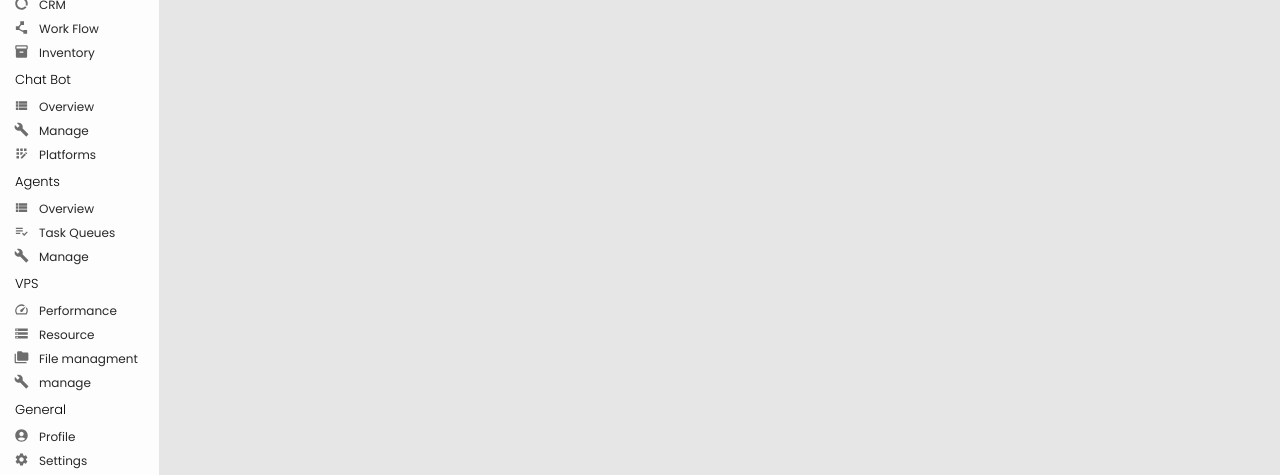
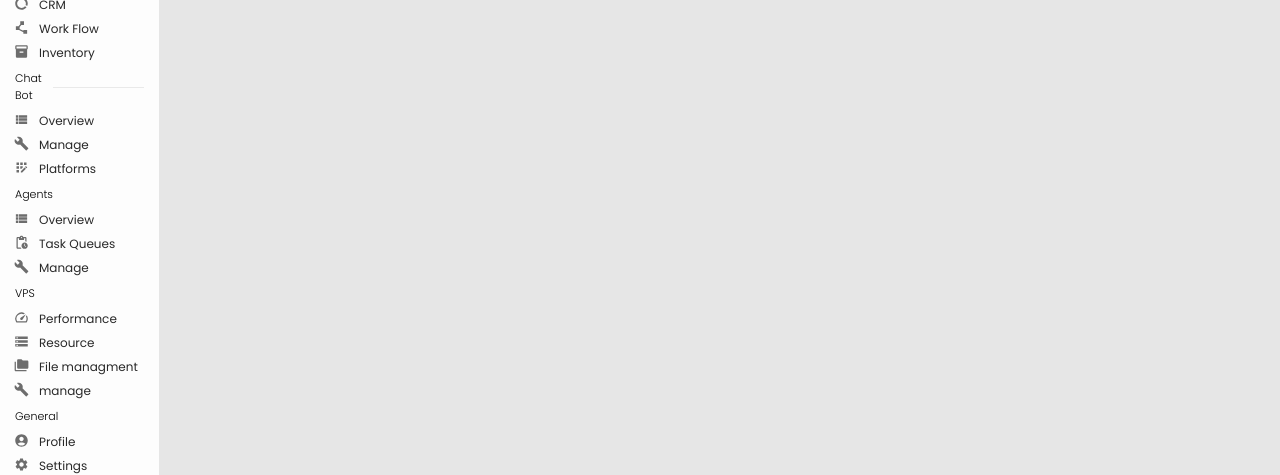
Before and after one commit to jamiekariuki/Drag-and-drop-ui-for-LLM-dashboard--next.js, a Next.js app: page /users in a window 1280 px wide. Shown: the part 154-629 px from the top of the page. Built offline with nearby package versions, Linux system fonts and the light colour scheme; no server answers.

Commit message:
added divider

```diff
--- a/src/components/side bar/links.js
+++ b/src/components/side bar/links.js
@@ -8,7 +8,7 @@ import InventoryIcon from "@mui/icons-material/Inventory";
 import ViewListIcon from "@mui/icons-material/ViewList";
 import BuildIcon from "@mui/icons-material/Build";
 import AppRegistrationSharpIcon from "@mui/icons-material/AppRegistrationSharp";
-import PlaylistAddCheckIcon from "@mui/icons-material/PlaylistAddCheck";
+import PendingActionsIcon from "@mui/icons-material/PendingActions";
 import SpeedIcon from "@mui/icons-material/Speed";
 import StorageIcon from "@mui/icons-material/Storage";
 import FolderCopyIcon from "@mui/icons-material/FolderCopy";
@@ -112,7 +112,7 @@ export const agents = [
 		link: "/agents-overview",
 	},
 	{
-		icon: <PlaylistAddCheckIcon className="nav-icons" />,
+		icon: <PendingActionsIcon className="nav-icons" />,
 		text: "Task Queues",
 		link: "/agents-task-queues",
 	},
--- a/src/components/side bar/sidebar.jsx
+++ b/src/components/side bar/sidebar.jsx
@@ -42,6 +42,7 @@ export const SideBar = () => {
 				{!sideBar && (
 					<div className="side-bar-heading ">
 						<p>Chat Bot</p>
+						<div className="nav-divider" />
 					</div>
 				)}
 
--- a/src/components/side bar/sidebar.scss
+++ b/src/components/side bar/sidebar.scss
@@ -46,10 +46,20 @@
 
 			.side-bar-heading {
 				margin: 5px;
+				display: flex;
+				align-items: center;
+				gap: 5px;
 
 				p {
 					color: themed("paragraphColor");
 					font-weight: 300;
+					font-size: 11px;
+				}
+
+				.nav-divider {
+					height: 1px;
+					width: 100%;
+					background-color: themed("hover");
 				}
 			}
 
```
